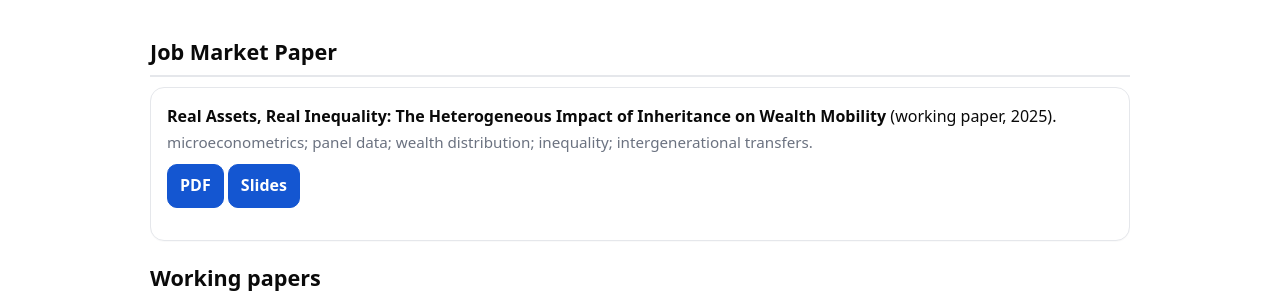
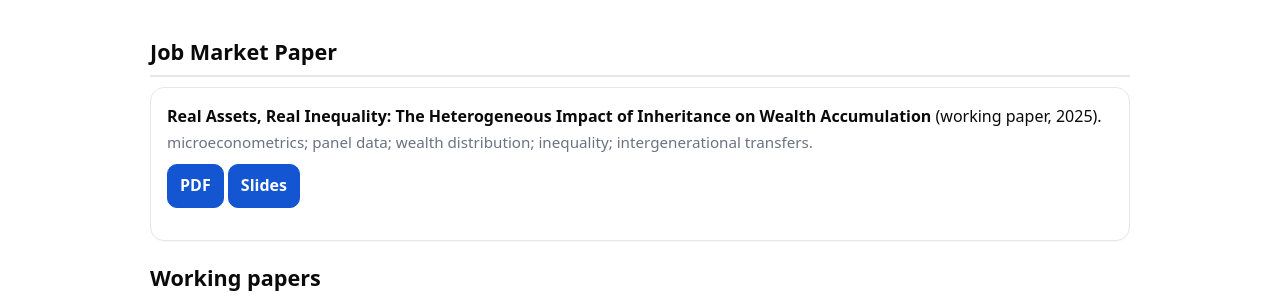
Before and after one commit to ferraroantonio/ferraroantonio.github.io, a Jekyll site: the page built from research.md, in a window 1280 px wide. Shown: the part 207-507 px from the top of the page. Built offline with Jekyll 4.4.1, drawn with Linux system fonts in a browser that asks for light colours.

Commit message:
Update research.md

```diff
--- a/research.md
+++ b/research.md
@@ -6,7 +6,7 @@ layout: default
 <section id="jmp" style="margin-top:22px;">
 <h2>Job Market Paper</h2>
 <div class="card">
-<strong>Real Assets, Real Inequality: The Heterogeneous Impact of Inheritance on Wealth Mobility</strong> (working paper, 2025).
+<strong>Real Assets, Real Inequality: The Heterogeneous Impact of Inheritance on Wealth Accumulation</strong> (working paper, 2025).
 <div class="meta">microeconometrics; panel data; wealth distribution; inequality; intergenerational transfers.</div>
 <p style="margin-top:10px;">
   <a class="btn" href="{{ '/assets/JMP_Ferraro.pdf' | relative_url }}">PDF</a>
```
